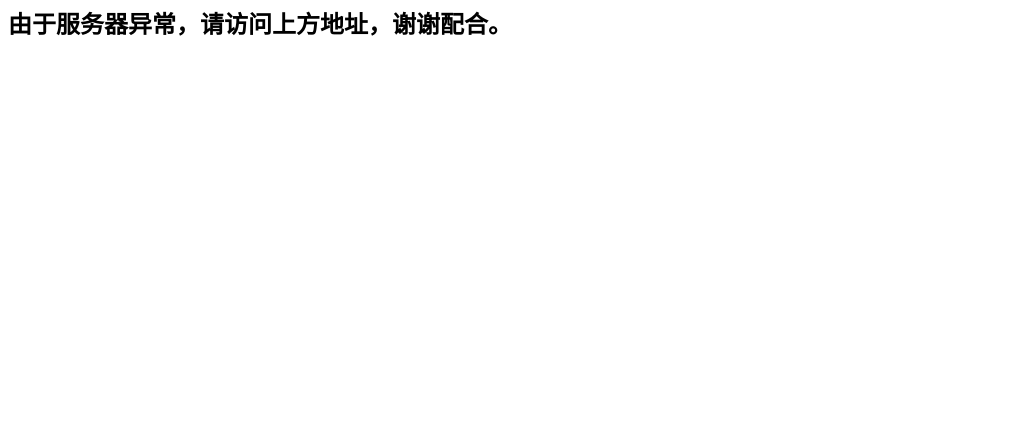
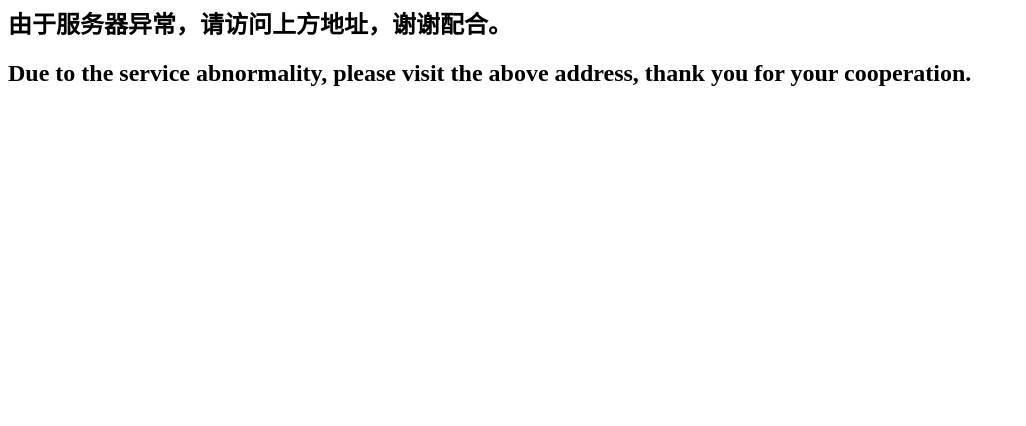
Before and after one commit to tb-miao/webgame, a plain HTML site: page in.html in a window 1280 px wide. Shown: the part 374-800 px from the top of the page, without its empty margins (0-1026 px from the left). Drawn offline with Linux system fonts and the light colour scheme.

Commit message:
Update in.html

```diff
--- a/in.html
+++ b/in.html
@@ -10,5 +10,6 @@
     <img src="https://avatars.githubusercontent.com/u/172878250?v=4">
     <h2><a href="https://tbmiao.dpdns.org">TBMAOMAO</a></h2>
     <h2>由于服务器异常，请访问上方地址，谢谢配合。</h2>
+    <h2>Due to the service abnormality, please visit the above address, thank you for your cooperation.</h2>
 </body>
 </html>
```
